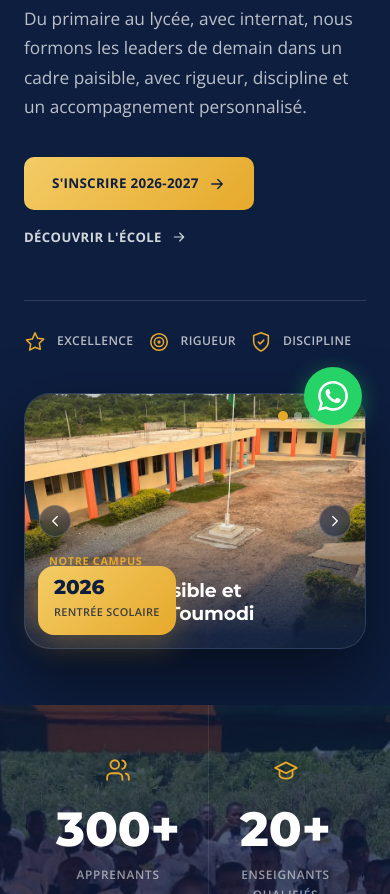
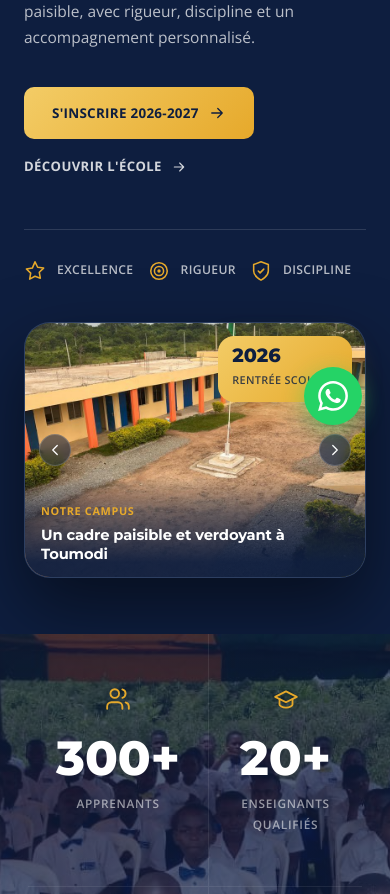
Before and after one commit to Jcalixte24/elites, a plain HTML site: page index.html in a window 390 px wide. Shown: the part 391-1285 px from the top of the page. Drawn offline with nearby package versions, Linux system fonts and the light colour scheme; no server answers.

Commit message:
Fix carousel responsive : overflow-x, badge/caption, titres sur mobile
- html/body overflow-x:hidden → élimine le scroll horizontal (texte coupé)
- Badge 2026 déplacé top-right sur mobile → ne couvre plus la légende
- Légende carousel : gradient plus net, font-size responsive (clamp)
- Titres hero : clamp adaptatif sur 4 breakpoints (980/600/380px)
- Arrows réduites sur petits écrans

Co-Authored-By: Claude Sonnet 4.6 <noreply@anthropic.com>

```diff
--- a/shared.css
+++ b/shared.css
@@ -1,4 +1,8 @@
 @import url('https://fonts.googleapis.com/css2?family=Montserrat:wght@500;600;700;800&family=Open+Sans:wght@400;500;600;700;800&display=swap');
+
+/* ── Empêche le scroll horizontal sur toutes les pages ── */
+html { overflow-x: hidden; }
+body { overflow-x: hidden; }
 
 /* ═══════════════════════════════════════════════════════════
    COLLÈGE PRIVÉ LES ÉLITES DE TOUMODI — Design System
@@ -202,9 +206,9 @@ h1 em, h2 em, h3 em { font-style: normal; color: var(--gold-ink); }
 .hc-slide { position: absolute; inset: 0; opacity: 0; transition: opacity 1s ease; }
 .hc-slide.active { opacity: 1; }
 .hc-slide img { width: 100%; height: 100%; object-fit: cover; display: block; }
-.hc-slide-cap { position: absolute; left: 0; right: 0; bottom: 0; padding: 28px 24px 22px; background: linear-gradient(to top, rgba(14,30,63,.92) 10%, rgba(14,30,63,.45) 60%, transparent); }
-.hc-slide-cap .hc-tag { font-family: var(--lbl); font-size: .68rem; font-weight: 700; letter-spacing: .06em; text-transform: uppercase; color: var(--gold); }
-.hc-slide-cap h3 { font-family: var(--disp); font-size: 1.18rem; font-weight: 700; color: #fff; margin-top: 6px; line-height: 1.25; }
+.hc-slide-cap { position: absolute; left: 0; right: 0; bottom: 0; padding: 48px 24px 22px; background: linear-gradient(to top, rgba(14,30,63,.95) 15%, rgba(14,30,63,.55) 65%, transparent); }
+.hc-slide-cap .hc-tag { font-family: var(--lbl); font-size: .68rem; font-weight: 700; letter-spacing: .06em; text-transform: uppercase; color: var(--gold); display: block; }
+.hc-slide-cap h3 { font-family: var(--disp); font-size: clamp(.95rem,1.8vw,1.18rem); font-weight: 700; color: #fff; margin-top: 6px; line-height: 1.25; }
 .hc-dots { position: absolute; top: 18px; right: 18px; z-index: 3; display: flex; gap: 7px; }
 .hc-dot { width: 8px; height: 8px; border-radius: 50%; background: rgba(255,255,255,.4); border: none; cursor: pointer; padding: 0; transition: background .2s, transform .2s; }
 .hc-dot.active { background: var(--gold); transform: scale(1.25); }
@@ -216,8 +220,32 @@ h1 em, h2 em, h3 em { font-style: normal; color: var(--gold-ink); }
 .hero-badge { position: absolute; bottom: -22px; left: -22px; z-index: 3; background: linear-gradient(135deg, var(--gold-soft), var(--gold)); color: var(--navy); padding: 16px 22px; border-radius: 16px; box-shadow: var(--shadow-gold); }
 .hero-badge strong { display: block; font-family: var(--disp); font-size: 1.6rem; font-weight: 800; line-height: 1; }
 .hero-badge span { font-family: var(--lbl); font-size: .68rem; font-weight: 600; letter-spacing: .03em; text-transform: uppercase; opacity: .8; }
-@media(max-width:980px){ .hero-in{grid-template-columns:1fr; padding:48px 24px 56px; gap:40px} .hero-carousel{aspect-ratio:16/10} .hero-badge{left:14px; bottom:14px} }
-@media(max-width:480px){ .hero-carousel{aspect-ratio:4/3} .hero-badge{padding:11px 16px} .hero-badge strong{font-size:1.25rem} .hc-arrow{width:32px;height:32px} }
+@media(max-width:980px){
+  .hero-in { grid-template-columns:1fr; padding:48px 24px 56px; gap:40px; }
+  .hero-carousel { aspect-ratio: 16/10; }
+  /* Badge déplacé en haut à droite pour ne pas couvrir la légende */
+  .hero-badge { left: auto; right: 14px; bottom: auto; top: 14px; }
+  .hc-slide-cap { padding: 32px 20px 18px; }
+  .hc-slide-cap h3 { font-size: 1rem; }
+  /* Titre hero responsive */
+  .hero-title { font-size: clamp(2rem, 6vw, 3rem); }
+}
+@media(max-width:600px){
+  .hero-title { font-size: clamp(1.75rem, 7vw, 2.4rem); }
+  .hero-sub { font-size: .97rem; }
+  .hero-carousel { aspect-ratio: 4/3; }
+  .hero-badge { padding: 10px 14px; }
+  .hero-badge strong { font-size: 1.2rem; }
+  .hc-arrow { width: 32px; height: 32px; }
+  .hc-slide-cap h3 { font-size: .92rem; }
+  .hc-slide-cap { padding: 24px 16px 14px; }
+}
+@media(max-width:380px){
+  .hero-title { font-size: 1.6rem; }
+  .hero-sub { font-size: .9rem; }
+  .hc-slide-cap .hc-tag { font-size: .6rem; }
+  .hc-slide-cap h3 { font-size: .85rem; }
+}
 
 /* ── Stats band ── */
 .stats { background: var(--navy-700); position: relative; }
```
